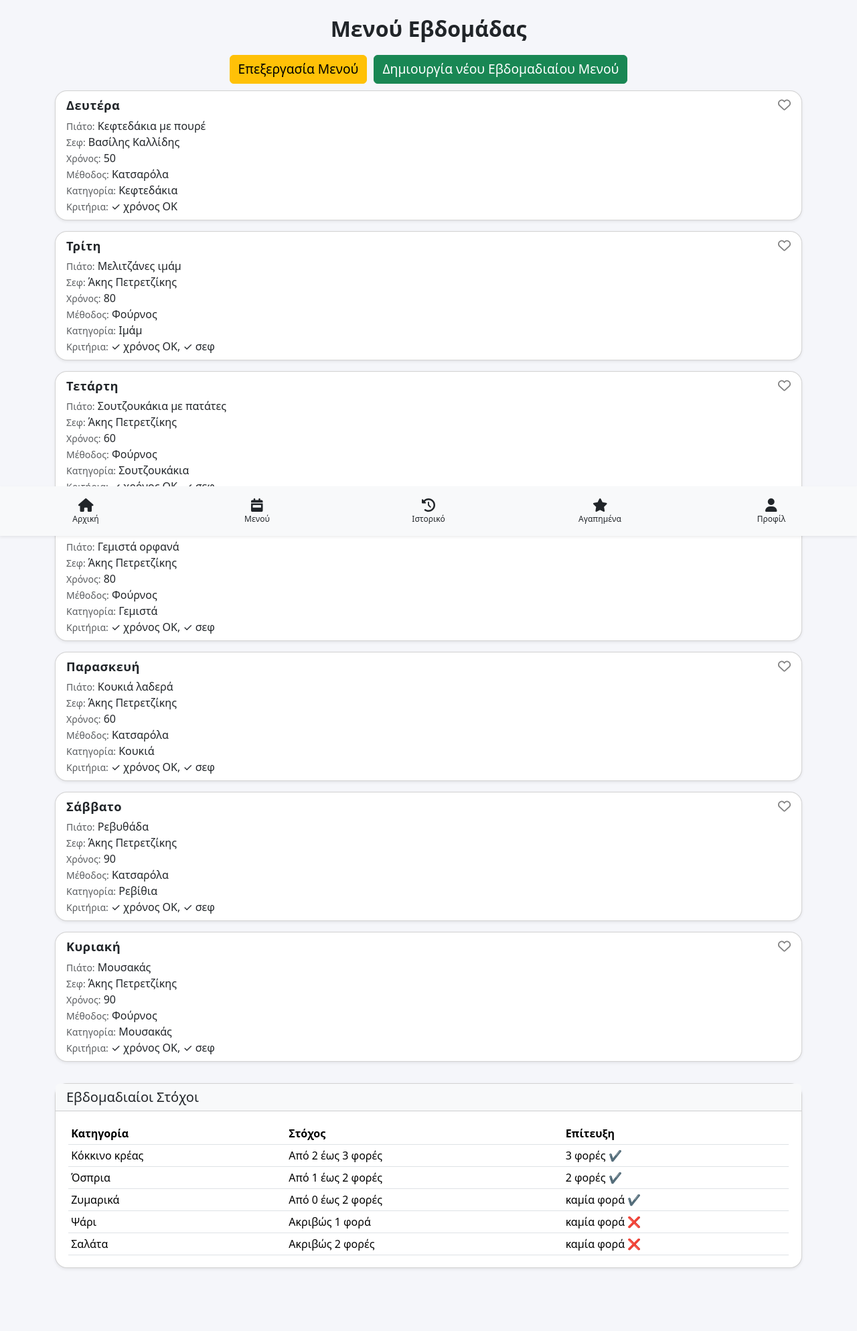
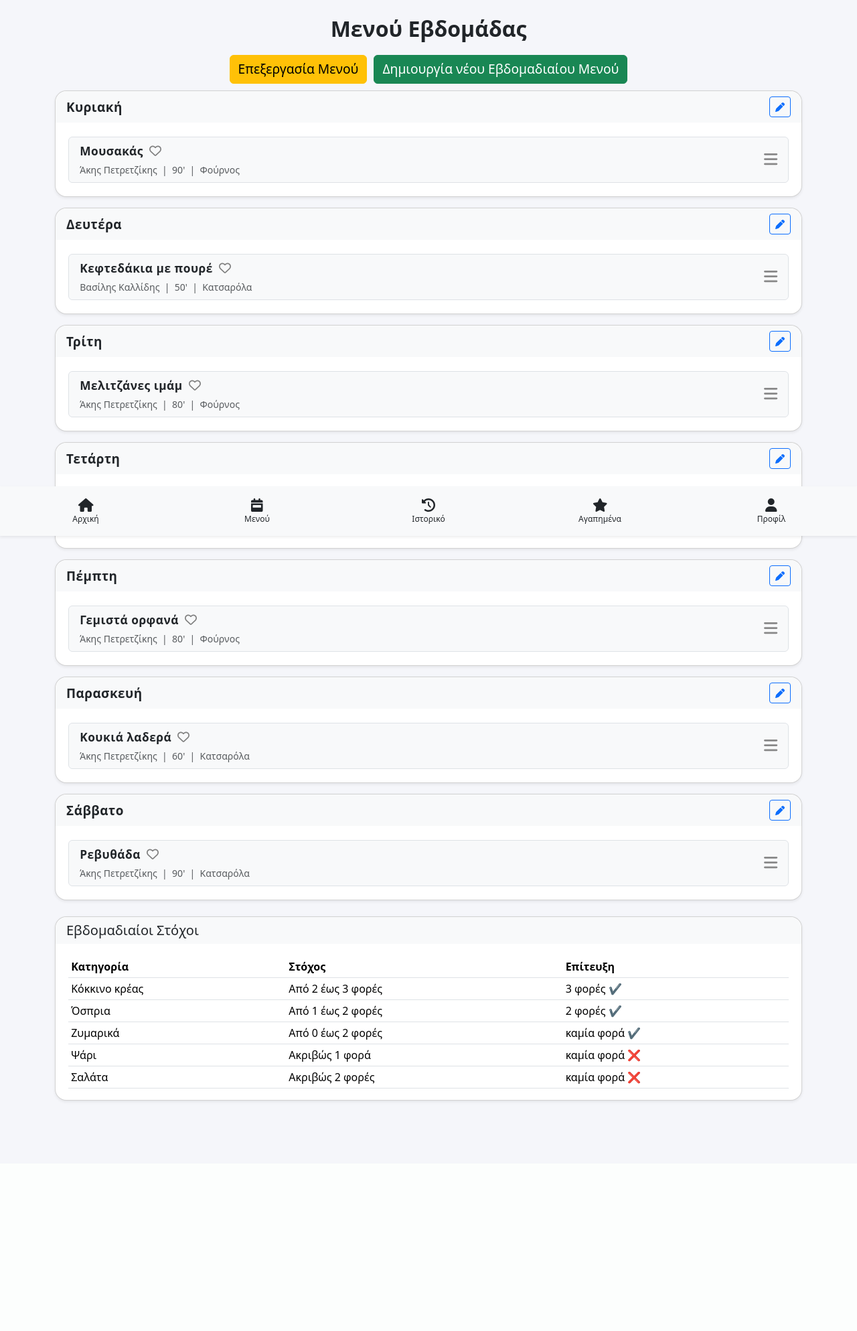
Before and after one commit to Dimitris-Dev1985/Family-Food, a Flask app: page /menu in a window 1280 px wide. Shown: the whole page at 67% size. After the commit the page ends 1646 px from the top, so only its background shows below. Run offline with Flask 3, Linux system fonts and the light colour scheme; data comes from the database, SQL or seed files in the repository.

Commit message:
Add files via upload

```diff
--- a/templates/base.html
+++ b/templates/base.html
@@ -47,31 +47,53 @@
 
 
 
-.drag-handle-wrapper {
-  position: absolute;
-  top: 50%;
-  right: 10px;
-  transform: translateY(-50%);
-  z-index: 10;
+.card {
+  border-radius: 17px !important;
+  overflow: hidden;
 }
+.card-header {
+  border-top-left-radius: 17px !important;
+  border-top-right-radius: 17px !important;
+  background: #f8f9fa;
+  border-bottom: none;
+}
+.card-body {
+  border-bottom-left-radius: 17px !important;
+  border-bottom-right-radius: 17px !important;
+}
+
+
+.recipe-card {
+  transition: box-shadow 0.2s;
+}
+.recipe-card:active {
+  box-shadow: 0 0 0 2px #ffdae0;
+}
+@media (max-width: 600px) {
+  .card {
+    margin-bottom: 16px;
+  }
+  .card-header {
+    font-size: 1.11em;
+    padding: 12px 17px;
+  }
+  .card-body {
+    padding: 18px 12px !important;
+  }
+}
+
+
 .drag-handle {
+  color: #888;
+  transition: color 0.2s;
   font-size: 20px;
   cursor: grab;
   user-select: none;
 }
-.menu-content {
-  position: relative;
-  border-radius: 6px;
-  background-color: #f9f9f9;
+.recipe-card:active .drag-handle,
+.recipe-card:focus .drag-handle {
+  color: #888;
 }
-.menu-content.drag-source {
-  opacity: 0.5;
-  border: 2px dashed #007bff;
-}
-
-
-
-
 
 
 
@@ -125,7 +147,7 @@
     /* Mobile buttons - καθολική βελτίωση */
     @media (max-width: 576px) {
       .btn, .btn-sm, .btn-group .btn, .modal-footer .btn {
-        width: 100%;
+        width: auto;
         min-width: 0 !important;
         margin-top: 1px;
 		margin-bottom: 1px;
--- a/templates/menu.html
+++ b/templates/menu.html
@@ -25,69 +25,78 @@
 </div>
 {% endif %}
 
+{# --- Υπολογισμός νέας σειράς --- #}
+{% set menu_len = menu|length %}
+{% set shift = (menu_1st_day - 1) %}
+{% set menu_rotated = menu[shift:] + menu[:shift] %}
 
-<div class="row g-2">
-  {% for entry in menu %}
+
+<div class="row g-3">
+  {% for entry in menu_rotated %}
     <div class="col-12">
-      <div class="card shadow-sm mb-2" id="menu-card-{{ entry.menu_id }}">
-        <div class="card-body py-2 px-3">
-          <div class="d-flex justify-content-between align-items-center mb-1">
-            <span class="fw-bold" style="font-size:1.14em;">{{ entry.day }}</span>
+      <!-- Card για κάθε μέρα, full width -->
+      <div class="card shadow-sm h-100">
+        <div class="card-header bg-light d-flex justify-content-between align-items-center">
+          <span class="fw-bold" style="font-size:1.18em;">{{ entry.day }}</span>
+          <button type="button"
+                  class="btn btn-outline-primary btn-sm"
+                  onclick="enableEdit({{ entry.menu_id }})">
+            <i class="fa fa-pen"></i>
+          </button>
+        </div>
+        <!-- Menu-dropzone (για SortableJS) -->
+        <div class="card-body menu-dropzone py-3 d-flex flex-column align-items-stretch justify-content-center"
+             id="dropzone-{{ entry.menu_id }}"
+             style="min-height:110px;">
           {% if entry.recipe_id %}
-			  <a href="javascript:void(0);" class="favorite-btn ms-2 d-inline-block" data-recipeid="{{ entry.recipe_id }}">
+            <!-- Card πιάτου -->
+            <div class="recipe-card border rounded px-3 py-2 d-flex flex-row align-items-center"
+                 style="background:#f8f9fa;"
+                 data-menuid="{{ entry.menu_id }}"
+                 data-recipeid="{{ entry.recipe_id }}">
+              <div class="flex-grow-1">
+                <!-- Τίτλος ως span ή input ανάλογα με το edit mode -->
+                <div class="d-flex align-items-center">
+                  <div id="dish-title-{{ entry.menu_id }}">
+                    <span class="fw-bold" style="font-size:1.08em;">
+                      {{ entry.title or '-' }}
+                      <a href="javascript:void(0);" class="favorite-btn ms-1 d-inline-block" data-recipeid="{{ entry.recipe_id }}">
                         <i class="fa{{ 's' if entry.is_favorite else 'r' }} fa-heart"
                            onclick="toggleFavorite(this, {{ entry.recipe_id }})"
-				   style="color: {{ 'gray' if not entry.is_favorite else '#c33' }}; font-size:19px; cursor:pointer;"></i>
+                           style="color: {{ 'gray' if not entry.is_favorite else '#c33' }}; font-size:18px; cursor:pointer; vertical-align:-2px;"></i>
                       </a>
-			{% endif %}
-
+                    </span>
                   </div>
-          <div style="font-size:1em;">
-            <div>
-              <span class="text-muted small">Πιάτο:</span>
-              {% if edit_mode %}
+                  <div id="dish-edit-{{ entry.menu_id }}" style="display:none; width: 100%;">
                     <input type="text"
-                       class="form-control mt-1 recipe-input"
-                       value="{{ entry.title or '' }}"
+                           class="form-control recipe-input"
+                           value="{{ entry.title }}"
                            placeholder="Αναζήτηση πιάτου..."
-                       data-original="{{ entry.title or '' }}"
+                           data-original="{{ entry.title }}"
                            data-menuid="{{ entry.menu_id }}"
                            autocomplete="off"
-                       onfocus="onRecipeFocus(this, '{{ entry.title|e('js') or '' }}')"
-                       onblur="onRecipeBlur(this)">
+                           style="font-size:1.08em;"
+                           onfocus="onRecipeFocus(this, '{{ entry.title }}')"
+                           onblur="onRecipeBlur(this)"
+                           onkeydown="if(event.key==='Enter'){this.blur();}">
                     <div class="autocomplete-list" style="position:relative;"></div>
+                  </div>
+                </div>
+                <div class="small mt-1 text-muted">
+                  {{ entry.chef or '-' }} &nbsp;|&nbsp; {{ entry.duration or '-' }}' &nbsp;|&nbsp; {{ entry.method or '-' }}
+                </div>
+              </div>
+              <span class="drag-handle ms-2"
+                    style="font-size:1.45em; cursor:grab; user-select:none;">
+                <i class="fa fa-bars"></i>
+              </span>
+            </div>
           {% else %}
-                <span>{{ entry.title or '-' }}</span>
+            <div class="alert alert-secondary text-center py-4 mb-0" style="font-size:0.97em;">
+              Δεν έχεις ορίσει πιάτο για αυτή τη μέρα.
+            </div>
           {% endif %}
         </div>
-            <div>
-              <span class="text-muted small">Σεφ:</span>
-              <span>{{ entry.chef or '-' }}</span>
-            </div>
-            <div>
-              <span class="text-muted small">Χρόνος:</span>
-              <span>{{ entry.duration or '-' }}</span>
-            </div>
-            <div>
-              <span class="text-muted small">Μέθοδος:</span>
-              <span>{{ entry.method or '-' }}</span>
-            </div>
-            <div>
-              <span class="text-muted small">Κατηγορία:</span>
-              <span>{{ entry.category or '-' }}</span>
-            </div>
-            <div>
-              <span class="text-muted small">Κριτήρια:</span>
-              <span>{{ entry.criteria or '-' }}</span>
-            </div>
-          </div>
-        </div>
-      </div>
-    </div>
-  {% else %}
-    <div class="col-12">
-      <div class="alert alert-secondary text-center py-3 mb-2">
-        Δεν έχεις ορίσει ακόμα πιάτα για το μενού της εβδομάδας.
       </div>
     </div>
   {% endfor %}
@@ -162,8 +171,9 @@
 
 
 {% block scripts %}
+<script src="https://cdn.jsdelivr.net/npm/sortablejs@1.15.0/Sortable.min.js"></script>
+
 <script>
-
 let allRecipes = [];
 fetch('/get_recipes_for_autocomplete')
   .then(r => r.json())
@@ -178,19 +188,8 @@ function removeTonos(str) {
 // Όταν κάνεις focus, σβήνει το input και δείχνει placeholder
 function onRecipeFocus(input, original) {
   input.value = "";
-  input.placeholder = "Αναζήτηση πιάτου...";
+  input.placeholder = original;
   showAutocomplete(input);
-}
-
-// Αν φύγεις χωρίς επιλογή, ξαναβάζει το αρχικό value
-function onRecipeBlur(input) {
-  setTimeout(() => {
-    if (!input.value) {
-      input.value = input.getAttribute("data-original") || "";
-      input.placeholder = "Αναζήτηση πιάτου...";
-    }
-    hideAutocomplete(input);
-  }, 150);
 }
 
 // Autocomplete
@@ -282,6 +281,114 @@ function toggleFavorite(icon, recipe_id) {
   });
 }
 
+function enableEdit(menu_id) {
+  // Απόκρυψε το title, δείξε το input
+  document.getElementById('dish-title-' + menu_id).style.display = 'none';
+  document.getElementById('dish-edit-' + menu_id).style.display = '';
+  // Focus στο input
+  document.querySelector('#dish-edit-' + menu_id + ' input').focus();
+}
+
+// Προαιρετικά, όταν βγαίνεις από το input (onblur) ή όταν κάνεις Enter,
+// μπορείς να κάνεις save/submit και να επαναφέρεις το display.
+// Αν θέλεις να επαναφέρεται πάντα όταν φεύγει το focus:
+function onRecipeBlur(input) {
+  setTimeout(function(){
+    var parent = input.closest('[id^=dish-edit-]');
+    if (parent) {
+      var menu_id = input.dataset.menuid;
+      var new_title = input.value.trim();
+      // Save μόνο αν άλλαξε ο τίτλος και δεν είναι κενό
+      if (new_title && new_title !== input.getAttribute('data-original')) {
+        saveMenuEditsForOne(menu_id, new_title);
+      } else {
+        // Απόκρυψε το input, εμφάνισε τον τίτλο (αν δεν άλλαξε τίποτα)
+        parent.style.display = 'none';
+        document.getElementById('dish-title-' + menu_id).style.display = '';
+      }
+    }
+    hideAutocomplete(input);
+  }, 200);
+}
+
+
+function saveMenuEditsForOne(menu_id, recipe_title, ignoreAllergy=false) {
+  let updates = [{ menu_id: menu_id, recipe_title: recipe_title }];
+  fetch('/update_menu_entries', {
+    method: 'POST',
+    headers: {'Content-Type': 'application/json'},
+    body: JSON.stringify({ updates, ignore_allergy: ignoreAllergy })
+  })
+  .then(r => r.json())
+  .then(data => {
+    if (data.success) {
+      // Ανανέωση της σελίδας για να εμφανιστεί το νέο πιάτο/τίτλος
+      location.reload();
+    } else if (data.allergy_warnings) {
+      let w = data.allergy_warnings[0];
+      let msg = `ΠΡΟΣΟΧΗ: το επιλεγμένο πιάτο "${w.dish}" περιέχει αλλεργιογόνο για το μέλος "${w.member}".\n\nΤι θέλεις να κάνεις;`;
+      if (confirm(msg + '\n\nOK = Συνέχεια (θα μαγειρέψω κάτι άλλο για το μέλος)\nCancel = Άκυρο')) {
+        saveMenuEditsForOne(menu_id, recipe_title, true);
+      }
+    } else {
+      alert("Σφάλμα στην αποθήκευση! Ελέγξτε τα ονόματα των πιάτων.");
+    }
+  });
+}
+
+
+document.addEventListener('DOMContentLoaded', function() {
+  // Κάνε κάθε .menu-dropzone dropzone group για SortableJS
+  document.querySelectorAll('.menu-dropzone').forEach(function(zone){
+    Sortable.create(zone, {
+      group: 'menu',
+      animation: 150,
+      handle: '.drag-handle',
+      draggable: '.recipe-card',
+		onEnd: function(evt) {
+		  let fromMenuId = evt.item.dataset.menuid;
+		  let toDropzone = evt.to;
+		  let toMenuId = toDropzone.id.replace('dropzone-','');
+		  if (fromMenuId && toMenuId && fromMenuId !== toMenuId) {
+			// Βρες το recipe-card που ήταν ήδη στον στόχο
+			let droppedOnCard = null;
+			toDropzone.querySelectorAll('.recipe-card').forEach(function(card){
+			  if (card !== evt.item) droppedOnCard = card;
+			});
+			let fromDropzone = evt.from;
+			// Κάνε swap τα DOM nodes αν υπάρχει droppedOnCard
+			if(droppedOnCard && fromDropzone) {
+			  // Μετακίνησε το droppedOnCard στο source dropzone
+			  fromDropzone.appendChild(droppedOnCard);
+			}
+			// Τώρα κάνε το backend swap (ώστε να σωθεί και στη βάση)
+			swapDishes(fromMenuId, toMenuId);
+		  }
+		}
+    });
+  });
+});
+
+function swapDishes(menuIdFrom, menuIdTo) {
+  fetch('/swap_menu_entries', {
+    method: 'POST',
+    headers: {'Content-Type': 'application/json'},
+    body: JSON.stringify({
+      menu_id_from: menuIdFrom,
+      menu_id_to: menuIdTo
+    })
+  })
+  .then(r => r.json())
+  .then(data => {
+    if (data.success) {
+      location.reload();
+    } else {
+      alert("Σφάλμα στη μεταφορά! Δοκίμασε ξανά.");
+    }
+  });
+}
+
+
 
 </script>
 {% endblock %}
```
Lines whose indentation alone changed are shown as unchanged.
